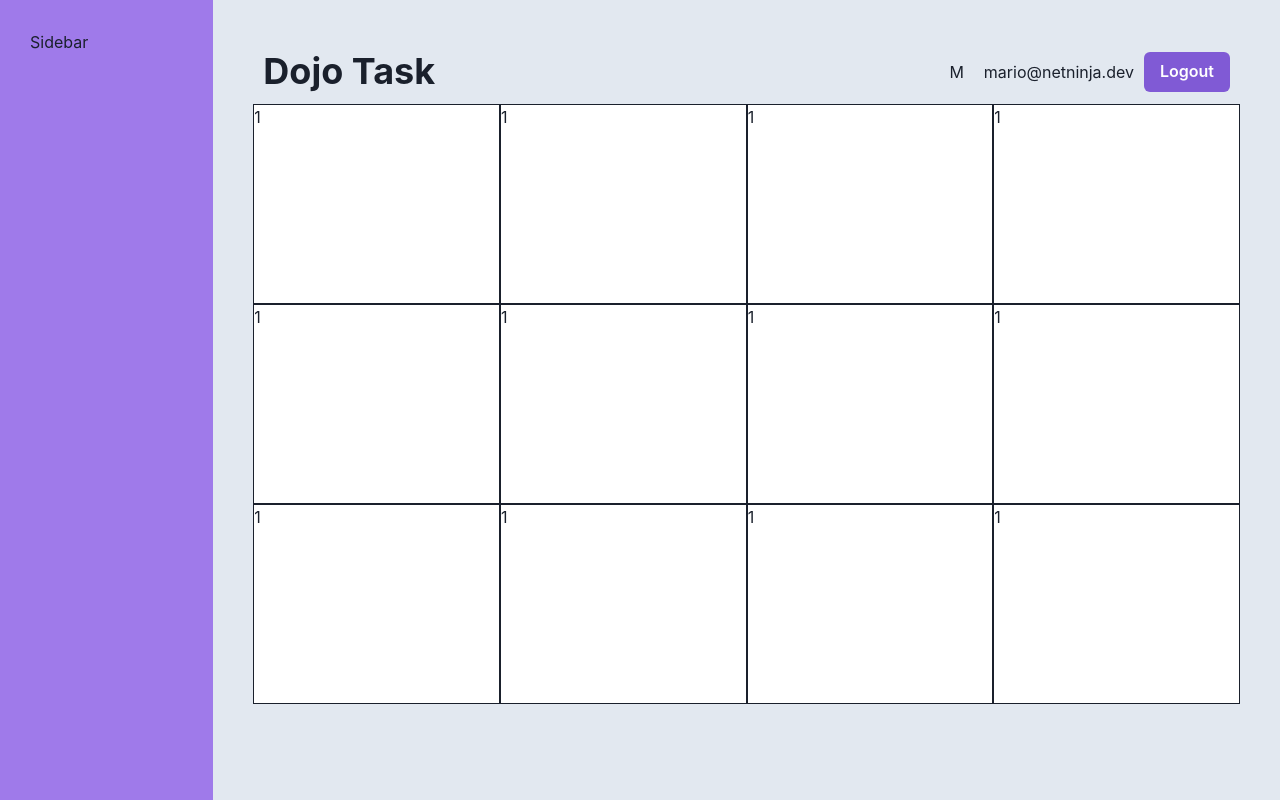
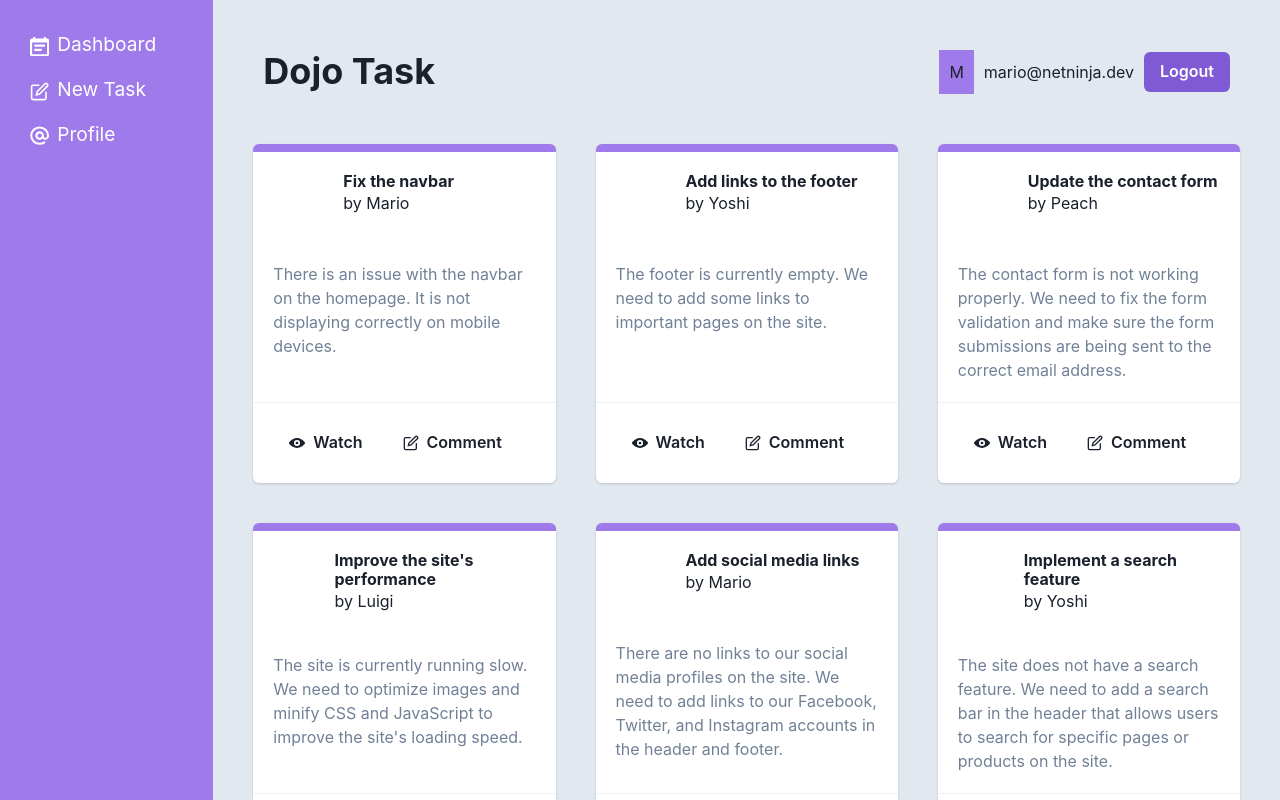
Before and after one commit to freddyasp21/app-chakraUI, a React (Vite) app: page / in a window 1280 px wide. Shown: the top 800 px of the page. Built offline with nearby package versions, Linux system fonts and the light colour scheme; data requests are answered from the project's data file.

Commit message:
Add new Card Layout

```diff
--- a/package.json
+++ b/package.json
@@ -10,6 +10,7 @@
     "preview": "vite preview"
   },
   "dependencies": {
+    "@chakra-ui/icons": "^2.0.18",
     "@chakra-ui/react": "^2.5.5",
     "@emotion/react": "^11.10.6",
     "@emotion/styled": "^11.10.6",
--- a/src/App.jsx
+++ b/src/App.jsx
@@ -2,30 +2,28 @@ import {
   createBrowserRouter,
   createRoutesFromElements,
   Route,
-  RouterProvider
-} from 'react-router-dom'
+  RouterProvider,
+} from "react-router-dom";
 
 // layouts and pages
-import RootLayout from './layouts/RootLayout'
-import Dashboard from './pages/Dashboard'
-import Create from './pages/Create'
-import Profile from './pages/Profile'
+import RootLayout from "./layouts/RootLayout";
+import Dashboard, { taskLoader } from "./pages/Dashboard";
+import Create from "./pages/Create";
+import Profile from "./pages/Profile";
 
 // router and routes
 const router = createBrowserRouter(
   createRoutesFromElements(
     <Route path="/" element={<RootLayout />}>
-      <Route index element={<Dashboard />} />
+      <Route index element={<Dashboard />} loader={taskLoader} />
       <Route path="create" element={<Create />} />
       <Route path="profile" element={<Profile />} />
     </Route>
   )
-)
+);
 
 function App() {
-  return (
-    <RouterProvider router={router} />
-  )
+  return <RouterProvider router={router} />;
 }
 
-export default App
+export default App;
--- a/src/components/Navbar.jsx
+++ b/src/components/Navbar.jsx
@@ -10,13 +10,13 @@ import {
 
 function Navbar() {
   return (
-    <Flex as="nav" p="10px" alignItems="center">
+    <Flex as="nav" p="10px" alignItems="center" mb="40px">
       <Heading as="h1">Dojo Task</Heading>
 
       <Spacer />
 
       <HStack spacing="10px">
-        <Box bg="gray.200" p="10px">
+        <Box bg="purple.400" p="10px">
           M
         </Box>
         <Text>mario@netninja.dev</Text>
--- /dev/null
+++ b/src/components/Sidebar.jsx
@@ -0,0 +1,26 @@
+import { AtSignIcon, CalendarIcon, EditIcon } from "@chakra-ui/icons";
+import { List, ListIcon, ListItem } from "@chakra-ui/react";
+import { NavLink} from "react-router-dom";
+
+function Sidebar() {
+  return (
+    <List color="white" fontSize="1.2em" spacing={4}>
+      <ListItem>
+        <NavLink to="/">
+          <ListIcon as={CalendarIcon} color="white" />
+          Dashboard
+        </NavLink>
+      </ListItem>
+      <ListItem>
+        <ListIcon as={EditIcon} color="white" />
+        <NavLink to="/create">New Task</NavLink>
+      </ListItem>
+      <ListItem>
+        <ListIcon as={AtSignIcon} color="white" />
+        <NavLink to="/profile">Profile</NavLink>
+      </ListItem>
+    </List>
+  );
+}
+
+export default Sidebar;
--- a/src/layouts/RootLayout.jsx
+++ b/src/layouts/RootLayout.jsx
@@ -1,15 +1,22 @@
 import { Outlet } from "react-router-dom";
 import { Grid, GridItem } from "@chakra-ui/react";
 import Navbar from "../components/Navbar";
+import Sidebar from "../components/Sidebar";
 
 export default function RootLayout() {
   return (
     <Grid templateColumns="repeat(6, 1fr)" bg="gray.200">
-      <GridItem as="aside" colSpan="1" bg="purple.400" minH="100vh" p="30px">
-        <span>Sidebar</span>
+      <GridItem
+        as="aside"
+        colSpan={{ base: 6, lg: 2, xl: 1 }}
+        bg="purple.400"
+        minH={{lg:"100vh"}}
+        p={{ base: "20px", lg: "30px" }}
+      >
+        <Sidebar/>
       </GridItem>
 
-      <GridItem as="main" colSpan="5" p="40px">
+      <GridItem as="main" colSpan={{ base: 6, lg: 4, xl: 5 }} p="40px">
         <Navbar />
         <Outlet />
       </GridItem>
--- a/src/pages/Dashboard.jsx
+++ b/src/pages/Dashboard.jsx
@@ -1,23 +1,45 @@
-import { Box, SimpleGrid } from "@chakra-ui/react";
+import { EditIcon, ViewIcon } from "@chakra-ui/icons";
+import {Box, Button, Card, CardBody, CardFooter, CardHeader, Divider, Flex, HStack, Heading, SimpleGrid, Text } from "@chakra-ui/react";
+import { useLoaderData } from "react-router-dom";
 
 export default function Dashboard() {
+  const tasks = useLoaderData();
 
   return (
-    <SimpleGrid columns={4}>
-      <Box bg="white" h="200px" border="1px solid">1</Box>
-      <Box bg="white" h="200px" border="1px solid">1</Box>
-      <Box bg="white" h="200px" border="1px solid">1</Box>
-      <Box bg="white" h="200px" border="1px solid">1</Box>
+    <SimpleGrid spacing={10} minChildWidth="300px">
+      {tasks && tasks.map(task => (
+        <Card key={task.id} borderTop="8px" borderColor="purple.400" bg="white">
+          <CardHeader>
+            <Flex gap={5}>
+              <Box w="50px" h="50px">
 
-      <Box bg="white" h="200px" border="1px solid">1</Box>
-      <Box bg="white" h="200px" border="1px solid">1</Box>
-      <Box bg="white" h="200px" border="1px solid">1</Box>
-      <Box bg="white" h="200px" border="1px solid">1</Box>
+              </Box>
+              <Box >
+                <Heading as="h3" size="sm">{task.title}</Heading>
+                <Text>by {task.author}</Text>
+              </Box>
+            </Flex>
+          </CardHeader>
 
-      <Box bg="white" h="200px" border="1px solid">1</Box>
-      <Box bg="white" h="200px" border="1px solid">1</Box>
-      <Box bg="white" h="200px" border="1px solid">1</Box>
-      <Box bg="white" h="200px" border="1px solid">1</Box>
+          <CardBody color="gray.500">
+            <Text>{task.description}</Text>
+          </CardBody>
+
+          <Divider borderColor="gray.200"/>
+
+          <CardFooter>
+            <HStack>
+              <Button variant="ghost" leftIcon={<ViewIcon/>}>Watch</Button>
+              <Button variant="ghost" leftIcon={<EditIcon/>}>Comment</Button>
+            </HStack>
+          </CardFooter>
+        </Card>
+      ))}
     </SimpleGrid>
   );
 }
+
+export const taskLoader = async () => {
+  const res = await fetch("http://localhost:3000/tasks");
+  return res.json();
+};
--- a/src/pages/Profile.jsx
+++ b/src/pages/Profile.jsx
@@ -1,5 +1,12 @@
+import { TabList, TabPanels, Tabs } from "@chakra-ui/react";
+
 export default function Profile() {
   return (
-    <div>Profile</div>
-  )
+    <Tabs>
+      <TabList></TabList>
+      <TabPanels>
+
+      </TabPanels>
+    </Tabs>
+  );
 }
```
Also changed, not shown: 1 other file (tests, documents, lock files or other folders).
